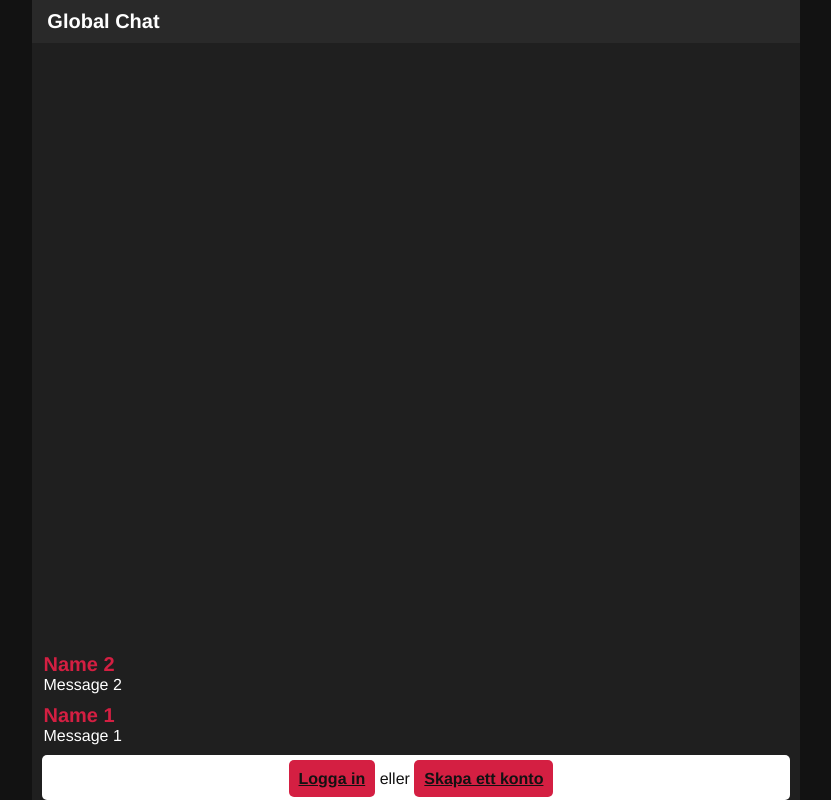
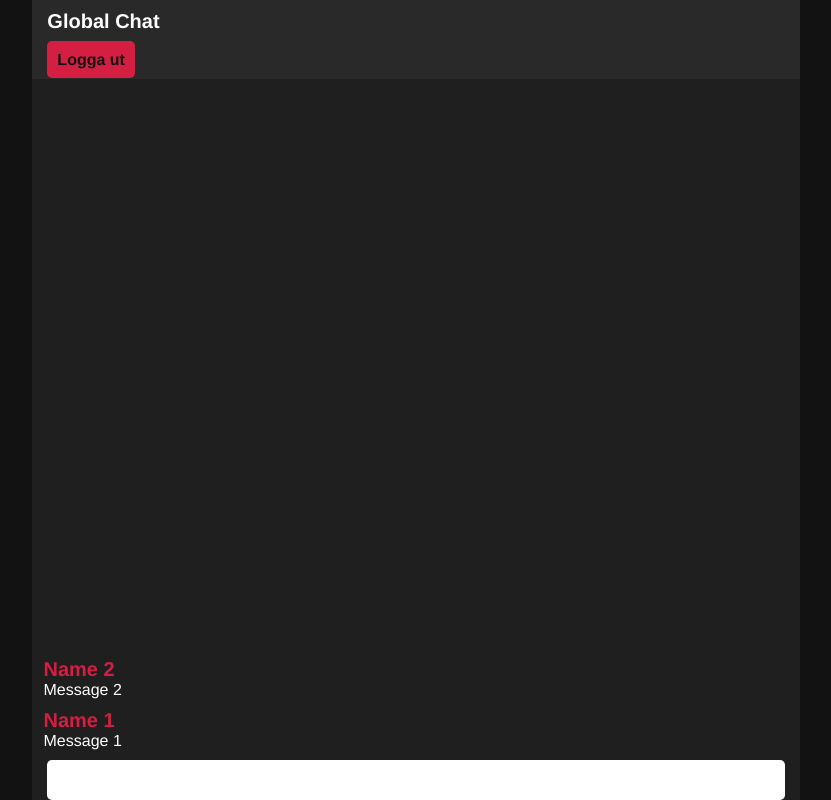
Before and after one commit to Birgerev/Site-commission, a PHP site: page / in a window 1280 px wide. Shown: the whole page, without its empty margins (224-1055 px from the left). Run offline with PHP 8.4, Linux system fonts and the light colour scheme.

Commit message:
Elements visible when logged in

```diff
--- a/Site/index.html
+++ b/Site/index.html
@@ -10,12 +10,14 @@
 
 		<link rel="stylesheet" href="styles/style.css">
 		<link rel="stylesheet" href="styles/contentContainers.css">
-		<!-- <script src="myScript.js"></script> -->
+
 	</head>
 	<body>
 		<div class="contentPanel">
 			<div class="containerTitle">
 				<h1>Global Chat</h1>
+				<br>
+				<a class="button visibleWhenLoggedIn" onclick="onClickLogOut()">Logga ut</a>
 			</div>
 
 			<div id="messageHistory">
@@ -30,7 +32,7 @@
 			</div>
 
 			<div id="chatbox">
-				<div class="logInAlternatives">
+				<div class="logInAlternatives visibleWhenLoggedOut">
 					<a href="logga_in.html" class="button">Logga in</a>
 					eller
 					<a href="skapa_konto.html" class="button">Skapa ett konto</a>
@@ -38,4 +40,7 @@
 			</div>
 		</div>
 	</body>
+
+	<script src="scripts/chat.js"></script>
+
 </html>
--- /dev/null
+++ b/Site/scripts/chat.js
@@ -0,0 +1,15 @@
+
+var isLoggedIn = (document.cookie != "empty");
+
+if(isLoggedIn)
+		document.querySelectorAll('.visibleWhenLoggedOut').forEach(element => element.remove());
+else
+		document.querySelectorAll('.visibleWhenLoggedIn').forEach(element => element.remove());
+
+function onClickLogOut() {
+		//Empty the cookie, which contains token if logged in
+		document.cookie = "empty";
+
+		// Reload the current page
+		location.reload();
+}
--- a/Site/styles/contentContainers.css
+++ b/Site/styles/contentContainers.css
@@ -67,9 +67,7 @@
     margin: auto;/*Position in middle*/
 
     width: 96%;
-    height: 30px;
-    padding-top: 15px;
-    padding-left: 10px;
+    height: 5%;
     border-radius: 5px;
 
     text-align: left;
@@ -78,4 +76,6 @@
 
 .logInAlternatives {
   text-align: center;
+  margin-top: 15px;
+  margin-left: 10px;
 }
```
